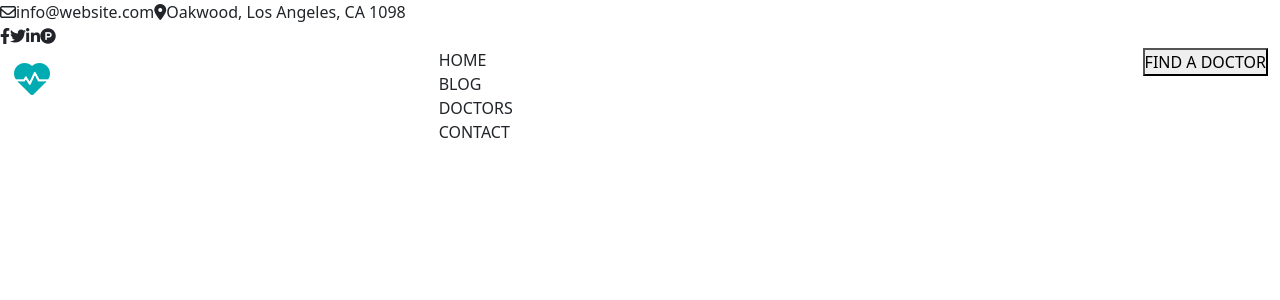
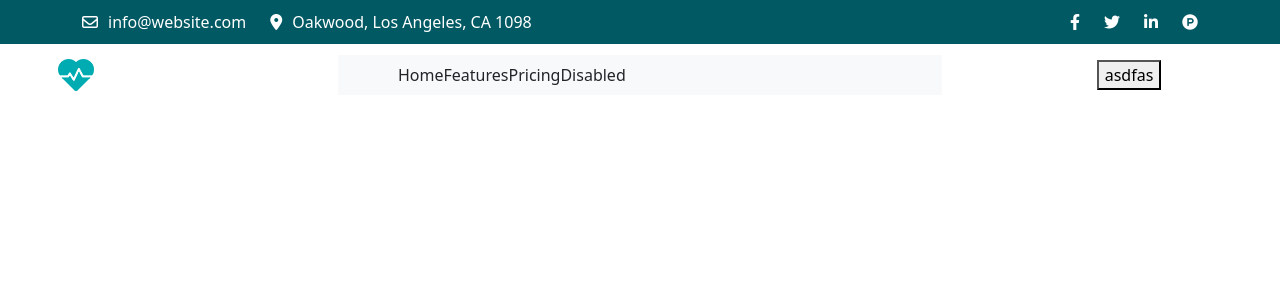
Before and after one commit to Magamed-Ali/Vaccination-against-the-virus, a React app: page / in a window 1280 px wide. Shown: the top 300 px of the page. Built offline with nearby package versions, Linux system fonts and the light colour scheme.

Commit message:
fixed bags top-bar

```diff
--- a/package.json
+++ b/package.json
@@ -34,8 +34,6 @@
     "jest": "^27.4.3",
     "jest-resolve": "^27.4.2",
     "jest-watch-typeahead": "^1.0.0",
-    "less": "^4.1.2",
-    "less-loader": "^10.2.0",
     "markdown-to-jsx": "^7.1.5",
     "mini-css-extract-plugin": "^2.4.5",
     "node-sass": "^7.0.0",
@@ -144,5 +142,9 @@
     "presets": [
       "react-app"
     ]
+  },
+  "devDependencies": {
+    "less": "^4.1.2",
+    "less-loader": "^10.2.0"
   }
 }
--- a/src/App.js
+++ b/src/App.js
@@ -1,6 +1,6 @@
 import React from 'react';
-import s from './styles/style.less'
 import Header from "./components/shared/header/Header";
+import "./styles/style.scss"
 
 
 function App() {
--- a/src/components/shared/header/Header.js
+++ b/src/components/shared/header/Header.js
@@ -4,7 +4,7 @@ import Topbar from "./Topbar";
 
 function Header() {
     return (
-        <div>
+        <div className="header-wrapper">
             <Topbar/>
             <HeaderNav/>
         </div>
--- a/src/components/shared/header/HeaderNav.js
+++ b/src/components/shared/header/HeaderNav.js
@@ -1,34 +1,59 @@
 import React from 'react';
 import logo from '../../../assets/images/logo-white.png';
-import styles from '../../../styles/style.less';
+import styles from '../../../styles/style.scss';
 
-function HeaderNav(props) {
+function HeaderNav() {
     return (
-        <div className={styles.headerNav}>
-            <div className="container-fluid ">
-                <div className="row">
-                    <div className="col ">
-                        <img src={logo}></img>
-                    </div>
-                    <div className="col">
-                        <div className={styles.headerText}>
-                            <div>HOME</div>
-                            <div>BLOG</div>
-                            <div>DOCTORS</div>
-                            <div>CONTACT</div>
+        <div className="headerNav">
+            <div className="container-fluid p-0 text-center ">
+                    <div className="row align-items-center">
+                        <div className="col-3"><img src={logo} alt=""/></div>
+                        <div className="col">
+                            <div className="container-fluid">
+                                <div className="row">
+                                    <nav className="navbar navbar-expand-lg navbar-light bg-light">
+                                        <div className="container-fluid">
+                                            <button className="navbar-toggler " type="button" data-bs-toggle="collapse"
+                                                    data-bs-target="#navbarNav" aria-controls="navbarNav" aria-expanded="false"
+                                                    aria-label="Toggle navigation">
+                                                <span className="navbar-toggler-icon"></span>
+                                            </button>
+                                            <div className="collapse navbar-collapse" id="navbarNav">
+                                               <div className="container-fluid">
+                                                   <ul className="navbar-nav">
+                                                       <li className="nav-item">
+                                                           Home
+                                                       </li>
+                                                       <li className="nav-item">
+                                                           Features
+                                                       </li>
+                                                       <li className="nav-item">
+                                                           Pricing
+                                                       </li>
+                                                       <li className="nav-item">
+                                                           Disabled
+                                                       </li>
+                                                   </ul>
+
+                                               </div>
+                                            </div>
+                                        </div>
+                                    </nav>
+                                </div>
+                            </div>
                         </div>
-
-                    </div>
-                    <div className="col text-end ">
-                        <div className={styles.navButton}>
-                            <button>FIND A DOCTOR</button>
+                        <div className="col-3">
+                            <button>
+                                asdfas
+                            </button>
                         </div>
                     </div>
-                </div>
             </div>
 
         </div>
-    );
+
+
+);
 }
 
 export default HeaderNav;
--- a/src/components/shared/header/Topbar.js
+++ b/src/components/shared/header/Topbar.js
@@ -1,17 +1,21 @@
 import React from 'react';
-import styles from '../../../styles/style.less'
 
 function TopBar() {
     return (
-        <div>
-            <div className={styles.topBar}>
-                    <div className={styles.favicoinLeft}>
+            <div className="container-fluid p-0 top-bar-wrapper">
+                <div className="container">
+                    <div className="top-bar">
+                        <div className="top-bar__info">
+                           <div className="top-bar__mail">
                                <i className="far fa-envelope"></i>
                                <span>info@website.com</span>
+                           </div>
+                            <div className="top-bar__address">
                                 <i className="fas fa-map-marker-alt"></i>
                                 <span>Oakwood, Los Angeles, CA 1098</span>
                             </div>
-                    <div className={styles.fovicoinRight}>
+                        </div>
+                        <div className="top-bar__social-links">
                             <i className="fab fa-facebook-f"></i>
                             <i className="fab fa-twitter"></i>
                             <i className="fab fa-linkedin-in"></i>
@@ -19,6 +23,7 @@ function TopBar() {
                         </div>
                     </div>
                 </div>
+            </div>
     );
 }
 
--- a/src/index.js
+++ b/src/index.js
@@ -1,8 +1,8 @@
 import React from 'react';
 import ReactDOM from 'react-dom';
-import './styles/style.less';
 import App from './App';
 import {BrowserRouter} from "react-router-dom";
+
 
 
 ReactDOM.render(
--- /dev/null
+++ b/src/styles/header.scss
@@ -0,0 +1,45 @@
+
+.top-bar-wrapper {
+  background: #005963;
+}
+
+.top-bar {
+  display: flex;
+  justify-content: space-between;
+  align-items: center;
+  padding: 10px 0;
+  color: #ffffff;
+
+  &__info {
+    display: flex;
+    justify-content: space-between;
+    align-items: center;
+  }
+
+  &__mail {
+
+    margin-right: 24px;
+
+    i {
+      margin-right: 10px;
+    }
+  }
+
+  &__address {
+
+    i {
+      margin-right: 10px;
+    }
+
+  }
+  &__social-links {
+    i {
+      margin-right: 24px;
+    }
+    i:last-child {
+      margin-right: 0;
+    }
+
+  }
+
+}
--- a/src/styles/style.less
+++ /dev/null
@@ -1,57 +0,0 @@
-@import "variables";
-* { margin: 0; padding: 0; }
-
-
-.topBar{
-  .d-flex();
-  padding: 15px 65px 15px 65px;
-  color: @block-background;
-  background: @block-color;
-  font-size: 16px;
-  .fovicoinRight i{
-    padding-left: 18px;
-  }
-  .favicoinLeft i{
-    padding-right: 8px;
-  }
-  .favicoinLeft span{
-    padding-right: 14px;
-  }
-}
-
-.headerNav{
-  background: @base-hover;
-  padding: 10px 65px 10px 65px;
-  color: @block-background;
-  vertical-align: middle;
-  .headerText {
-    display: flex;
-    justify-content: space-around;
-    flex-wrap: wrap;
-    font-size: 14px;
-    font-weight: 500;
-    padding: 20px 20px;
-  }
-  .navButton button{
-    border-radius: 6px;
-    cursor: pointer;
-    text-align: center;
-    white-space: nowrap;
-    vertical-align: middle;
-    position: relative;
-    background-color: @secondaryBtn;
-    border: 0;
-    color: #fff;
-    font-size: 14px;
-    font-weight: 600;
-    padding: 17px 30px;
-    -webkit-transition: 0.3s;
-    -o-transition: 0.3s;
-    transition: 0.3s;
-    text-transform: uppercase;
-    border-radius: 6px;
-    overflow: hidden;
-    z-index: 1;
-    box-shadow: 0 3px 24px rgb(0 0 0 / 10%);
-  }
-}
--- /dev/null
+++ b/src/styles/style.scss
@@ -0,0 +1,2 @@
+@import "variables";
+@import "header";
--- a/src/styles/variables.less
+++ b/src/styles/variables.scss
@@ -1,6 +1,6 @@
 
 @block-background: #f5f5f5;
-@block-color: #2d394b;
+@block-color: #005963;
 @block-border-color: #ddd;
 
 @base: #00ACB1;
```
Also changed, not shown: 1 other file (tests, documents, lock files or other folders). Lines whose indentation alone changed are shown as unchanged.
